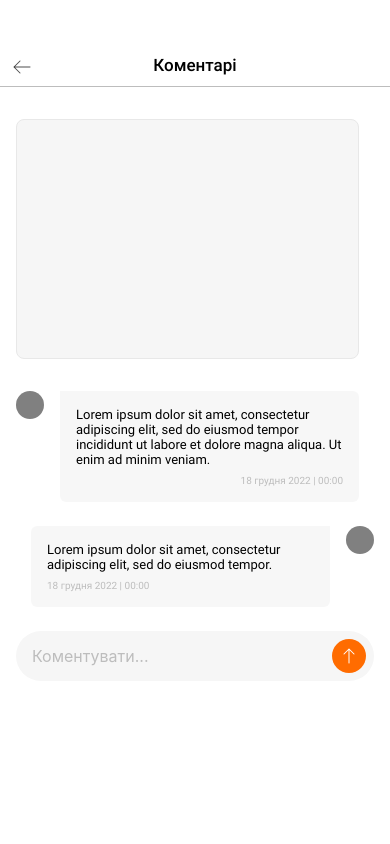
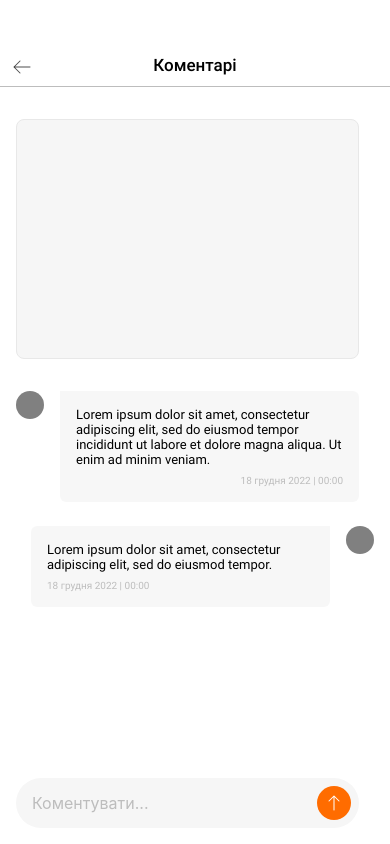
Before and after one commit to Ozozai12/react-native, a React Native app: screen /Comments in a window 390 px wide. Built offline with nearby package versions, Linux system fonts and the light colour scheme.

Commit message:
fdgredfg

```diff
--- a/screens/Comments.js
+++ b/screens/Comments.js
@@ -81,6 +81,7 @@ export default function Comments({ navigation }) {
               </View>
             </View>
           </View>
+        </View>
         <View style={styles.commentInput}>
           <TextInput
             placeholder="Коментувати..."
@@ -91,7 +92,6 @@ export default function Comments({ navigation }) {
           />
           <View style={styles.commetnBtn}>
             <Image source={require("../assets/Icons/Vector.png")} />
-            </View>
           </View>
         </View>
       </View>
@@ -207,12 +207,16 @@ const styles = StyleSheet.create({
   },
   commentInput: {
     marginHorizontal: 16,
+    marginBottom: 16,
+    width: 343,
     height: 50,
     backgroundColor: "#F6F6F6",
     borderRadius: 25,
     flexDirection: "row",
     alignItems: "center",
     justifyContent: "space-between",
+    position: "absolute",
+    bottom: 0,
   },
   commetnBtn: {
     width: 34,
```
Lines whose indentation alone changed are shown as unchanged.
